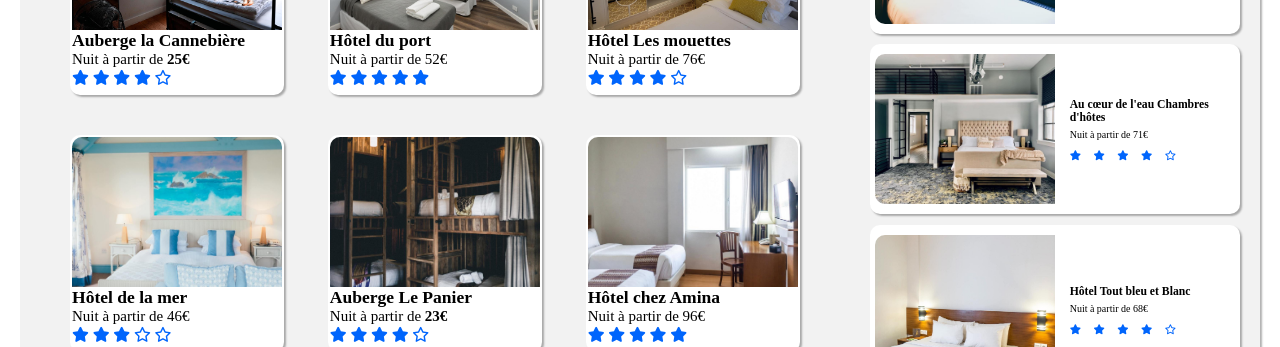
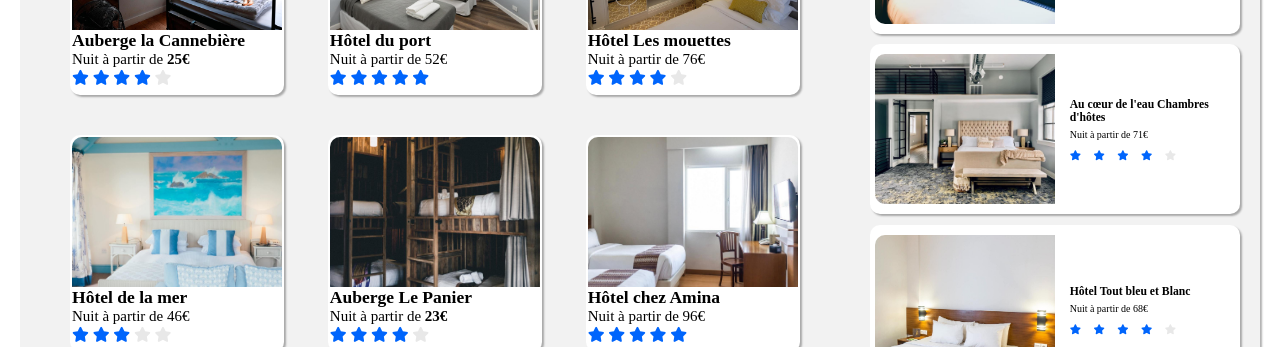
Before and after one commit to WillDMR/HTML-CSS-Evaluation, a plain HTML site: page index.html in a window 1280 px wide. Shown: the part 453-800 px from the top of the page. Drawn offline with Linux system fonts and the light colour scheme; a web font is replaced by a local one.

Commit message:
transformation etoile grise

```diff
--- a/index.html
+++ b/index.html
@@ -58,7 +58,7 @@
                             <i class="fa-solid fa-star"></i>
                             <i class="fa-solid fa-star"></i>
                             <i class="fa-solid fa-star"></i>
-                            <i class="fa-regular fa-star"></i>
+                            <i class="fa-solid fa-star" style="color: rgb(232, 232, 232);"></i>
                         </a>
                     </div>
                     <div class="hotel2">
@@ -82,7 +82,7 @@
                             <i class="fa-solid fa-star"></i>
                             <i class="fa-solid fa-star"></i>
                             <i class="fa-solid fa-star"></i>
-                            <i class="fa-regular fa-star"></i>
+                            <i class="fa-solid fa-star" style="color: rgb(232, 232, 232);"></i>
                         </a>
                     </div>
                 </div>
@@ -95,8 +95,8 @@
                             <i class="fa-solid fa-star"></i>
                             <i class="fa-solid fa-star"></i>
                             <i class="fa-solid fa-star"></i>
-                            <i class="fa-regular fa-star"></i>
-                            <i class="fa-regular fa-star"></i>
+                            <i class="fa-solid fa-star" style="color: rgb(232, 232, 232);"></i>
+                            <i class="fa-solid fa-star" style="color: rgb(232, 232, 232);"></i>
                         </a>
                     </div>
                     <div class="hotel2">
@@ -108,7 +108,7 @@
                             <i class="fa-solid fa-star"></i>
                             <i class="fa-solid fa-star"></i>
                             <i class="fa-solid fa-star"></i>
-                            <i class="fa-regular fa-star"></i>
+                            <i class="fa-solid fa-star" style="color: rgb(232, 232, 232);"></i>
                         </a>
                     </div>
                     <div class="hotel2">
@@ -160,7 +160,7 @@
                             <i class="fa-solid fa-star"></i>
                             <i class="fa-solid fa-star"></i>
                             <i class="fa-solid fa-star"></i>
-                            <i class="fa-regular fa-star"></i>
+                            <i class="fa-solid fa-star" style="color: rgb(232, 232, 232);"></i>
                         </div>
                     </a>
                 </div>
@@ -176,7 +176,7 @@
                             <i class="fa-solid fa-star"></i>
                             <i class="fa-solid fa-star"></i>
                             <i class="fa-solid fa-star"></i>
-                            <i class="fa-regular fa-star"></i>
+                            <i class="fa-solid fa-star" style="color: rgb(232, 232, 232);"></i>
                         </div>
                     </a>
                 </div>
```
